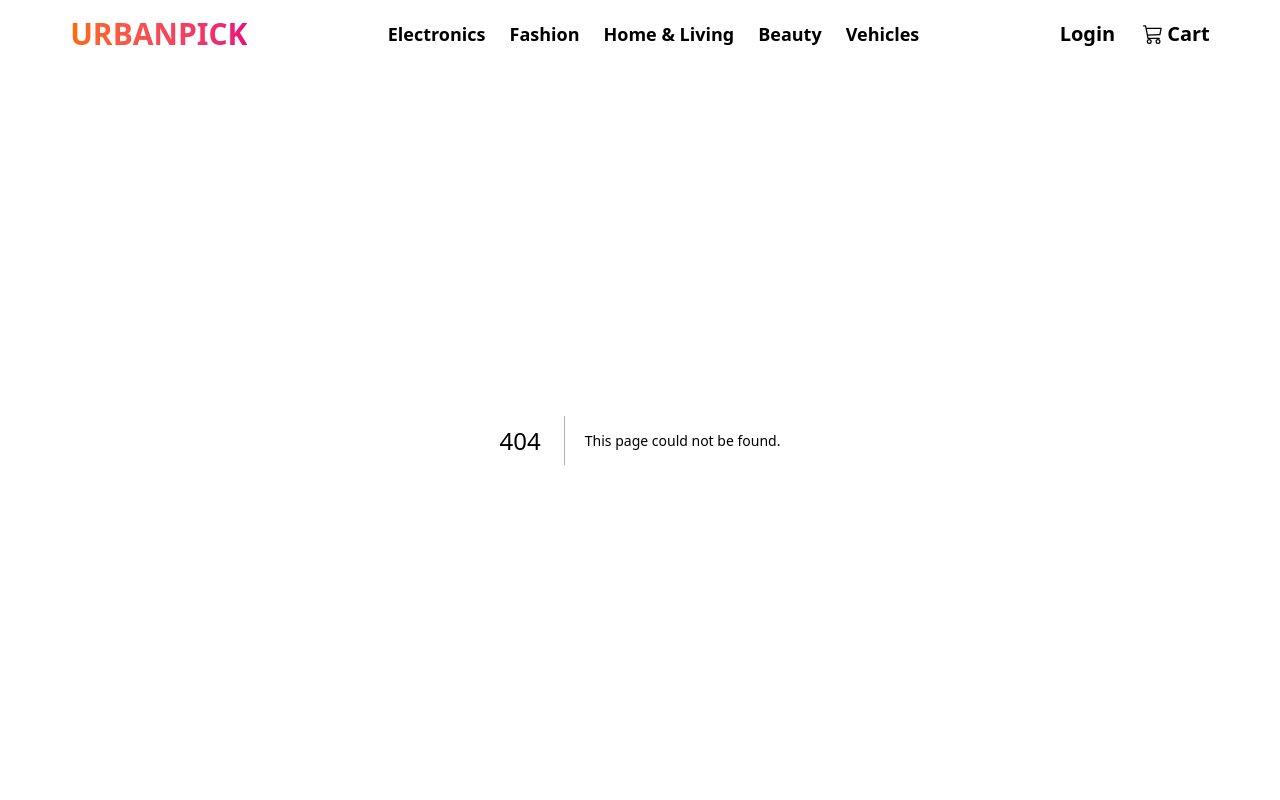
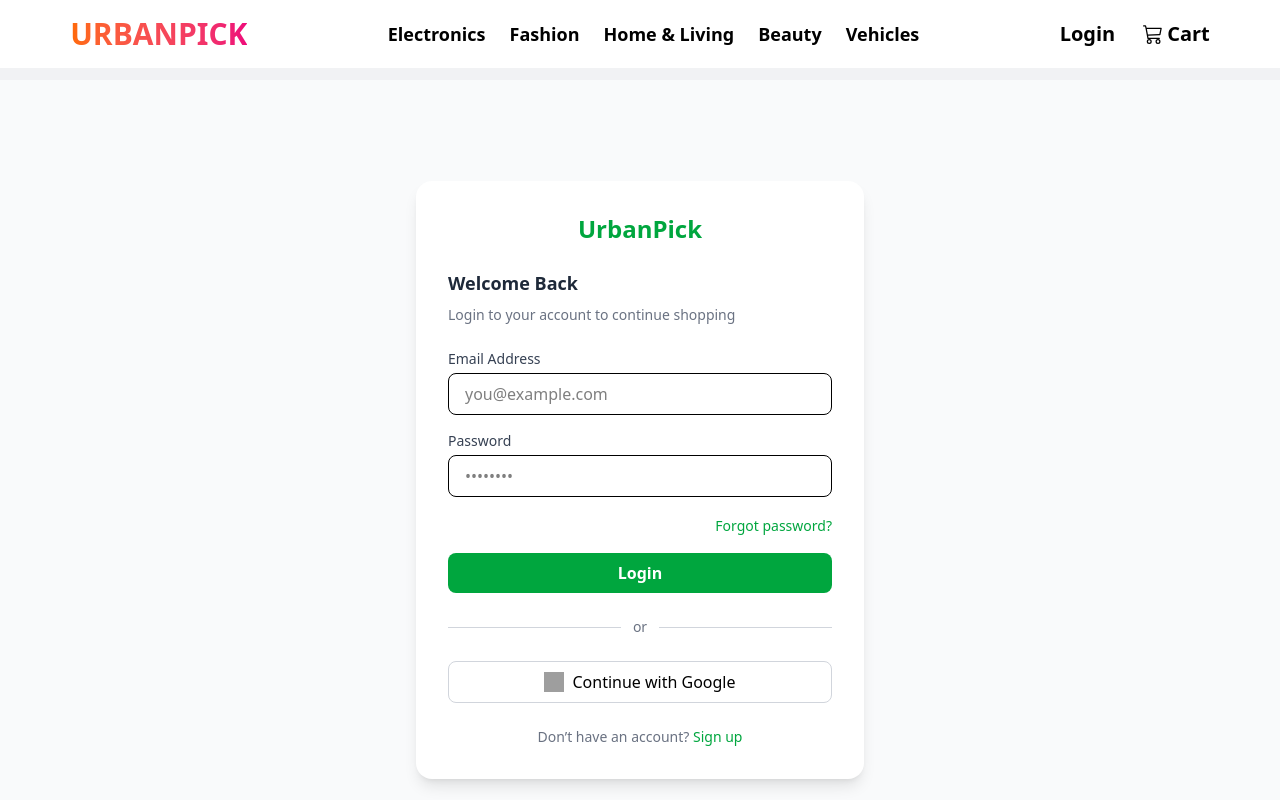
Before and after one commit to gauravavhale/UrbanPick_Frontend, a Next.js app: page /login in a window 1280 px wide. Before the commit this address had no page. Shown: the top 800 px of the page. Built offline with nearby package versions, Linux system fonts and the light colour scheme; grey boxes are pictures that could not be loaded.

Commit message:
Dynamic routes added

```diff
--- a/src/Component/Card/Card.js
+++ b/src/Component/Card/Card.js
@@ -3,7 +3,7 @@
 import Link from "next/link";
 
 export const ProductCard = ({ Products }) => {
-  return Products.map((product) => (
+  return Products?.map((product) => (
     <div
       key={product.id}
       className="bg-white border border-gray-200 rounded-xl shadow-sm hover:shadow-lg hover:-translate-y-1 transition-all duration-300 flex flex-col"
--- a/src/Component/Navbar/Navbar.js
+++ b/src/Component/Navbar/Navbar.js
@@ -104,7 +104,7 @@
 
         {/* Right side - Login and Cart */}
         <div className='flex flex-row text-xl font-bold gap-3'>
-          <Link className='hidden md:block' href={'/'}>Login</Link>
+          <Link className='hidden md:block' href={'/login'}>Login</Link>
           <div className='flex flex-row items-center ml-4'>
             <Link href={'/cart'} className="flex items-center">
               <BsCart3 className='mr-1' />
@@ -139,7 +139,7 @@
             {link.products.map((product, i) => (
               <Link
                 key={i}
-                href={`/product/${product.category}`}
+                href={`/product/${product}`}
                 className='px-4 py-2 text-gray-700 hover:bg-gradient-to-r hover:from-[#ff6a00] hover:to-[#ee0979] hover:text-white transition-colors duration-200'
                 onClick={() => setISOpen(false)}
               >
--- a/src/app/cart/page.js
+++ b/src/app/cart/page.js
@@ -3,13 +3,12 @@
 import { useSelector } from 'react-redux'
 
 const Cart = () => {
-
-  const cartProducts = useSelector((state)=>state.appReducer.cart) || [];
-  console.log(cartProducts,'inCart')
+  const cartProducts = useSelector((state) => state.appReducer.cart) || [];
   const totalAmount = cartProducts.reduce((total, item) => total + item.price, 0);
 
   return (
-    <div className="min-h-screen p-4 md:p-8 bg-gray-50">
+    <div className="min-h-screen p-4 md:p-8 bg-gray-50 flex justify-center">
+      <div className="w-full max-w-5xl">
         <h1 className="text-2xl font-bold mb-6">Your Cart</h1>
 
         {cartProducts.length === 0 ? (
@@ -20,7 +19,7 @@
               {cartProducts.map((product, index) => (
                 <div
                   key={index}
-                className="flex flex-col md:flex-row items-center justify-between bg-white shadow-md rounded-xl p-4 gap-4"
+                  className="flex flex-col md:flex-row items-center md:items-stretch justify-between bg-white shadow-md rounded-xl p-4 gap-6"
                 >
                   {/* Product Image */}
                   <img
@@ -30,14 +29,14 @@
                   />
 
                   {/* Product Details */}
-                <div className="flex-1 text-center md:text-left">
+                  <div className="flex-1 text-center md:text-left md:flex md:flex-col md:justify-center">
                     <h2 className="text-lg font-semibold">{product.title}</h2>
                     <p className="text-gray-500 text-sm">{product.brand}</p>
                     <p className="text-gray-700 font-medium mt-1">${product.price.toFixed(2)}</p>
                   </div>
 
                   {/* Quantity & Remove */}
-                <div className="flex flex-col items-center gap-2">
+                  <div className="flex flex-col items-center justify-center gap-2">
                     <span className="bg-gray-100 px-3 py-1 rounded-lg">
                       Qty: 1
                     </span>
@@ -59,6 +58,7 @@
           </>
         )}
       </div>
+    </div>
   );
 };
 
--- /dev/null
+++ b/src/app/login/page.js
@@ -0,0 +1,113 @@
+"use client"
+import React, { useState } from "react";
+
+const LoginForm = () => {
+  const [formData, setFormData] = useState({ email: "", password: "" });
+
+  const handleChange = (e) => {
+    setFormData({ ...formData, [e.target.name]: e.target.value });
+  };
+
+  const handleSubmit = (e) => {
+    e.preventDefault();
+    console.log("Login Data:", formData);
+    // Add your login logic here (API call)
+  };
+
+  return (
+    <div className="min-h-screen flex items-center justify-center bg-gray-50 p-4">
+      <div className="w-full max-w-md bg-white rounded-2xl shadow-lg p-6 md:p-8">
+        {/* Logo */}
+        <h1 className="text-2xl font-bold text-center text-green-600 mb-6">
+          UrbanPick
+        </h1>
+
+        {/* Title */}
+        <h2 className="text-lg font-semibold text-gray-800 mb-2">Welcome Back</h2>
+        <p className="text-sm text-gray-500 mb-6">
+          Login to your account to continue shopping
+        </p>
+
+        {/* Form */}
+        <form className="space-y-4" onSubmit={handleSubmit}>
+          {/* Email */}
+          <div>
+            <label className="block text-sm font-medium text-gray-700 mb-1">
+              Email Address
+            </label>
+            <input
+              type="email"
+              name="email"
+              value={formData.email}
+              onChange={handleChange}
+              required
+              placeholder="you@example.com"
+              className="w-full px-4 py-2 border rounded-lg focus:outline-none focus:ring-2 focus:ring-green-500"
+            />
+          </div>
+
+          {/* Password */}
+          <div>
+            <label className="block text-sm font-medium text-gray-700 mb-1">
+              Password
+            </label>
+            <input
+              type="password"
+              name="password"
+              value={formData.password}
+              onChange={handleChange}
+              required
+              placeholder="••••••••"
+              className="w-full px-4 py-2 border rounded-lg focus:outline-none focus:ring-2 focus:ring-green-500"
+            />
+          </div>
+
+          {/* Forgot password */}
+          <div className="text-right">
+            <a href="#" className="text-sm text-green-600 hover:underline">
+              Forgot password?
+            </a>
+          </div>
+
+          {/* Submit */}
+          <button
+            type="submit"
+            className="w-full bg-green-600 hover:bg-green-700 text-white py-2 rounded-lg font-semibold transition duration-200"
+          >
+            Login
+          </button>
+        </form>
+
+        {/* Divider */}
+        <div className="my-6 flex items-center">
+          <hr className="flex-1 border-gray-300" />
+          <span className="px-3 text-sm text-gray-500">or</span>
+          <hr className="flex-1 border-gray-300" />
+        </div>
+
+        {/* Google Login */}
+        <button
+          type="button"
+          className="w-full border border-gray-300 flex items-center justify-center gap-2 py-2 rounded-lg hover:bg-gray-50 transition"
+        >
+          <img
+            src="https://www.svgrepo.com/show/355037/google.svg"
+            alt="Google"
+            className="w-5 h-5"
+          />
+          Continue with Google
+        </button>
+
+        {/* Sign up link */}
+        <p className="text-sm text-gray-500 text-center mt-6">
+          Don’t have an account?{" "}
+          <a href="/signin" className="text-green-600 font-medium hover:underline">
+            Sign up
+          </a>
+        </p>
+      </div>
+    </div>
+  );
+};
+
+export default LoginForm;
--- a/src/app/page.js
+++ b/src/app/page.js
@@ -2,6 +2,7 @@
 import React, { useEffect , useState } from 'react'
 import axios from 'axios'
 import { ProductCard } from '@/Component/Card/Card'
+const apiUrl = process.env.NEXT_PUBLIC_API_URL;
 
 const App = () => {
   const [products, setProducts] = useState([]);
@@ -11,8 +12,25 @@
   },[])
 
   const getData=async()=>{
-    const response = await axios.get('https://dummyjson.com/products')
-    setProducts(response.data.products)
+    try{
+      const response = await axios.get(`${apiUrl}/get-products/products`)
+      setProducts(response.data)
+    } catch (error) {
+        if (error.response) {
+            // Backend responded with an error status code
+            console.error("Server Error:", error.response.status, error.response.data);
+            alert(error.response.data.error || "Something went wrong on the server.");
+        } else if (error.request) {
+            // Request made but no response
+            console.error("No response from server:", error.request);
+            alert("Cannot reach server. Please try again later.");
+        } else {
+            // Error before request was made
+            console.error("Error setting up request:", error.message);
+            alert("Unexpected error. Please try again.");
+        }
+        setProducts([]); // clear products if error
+    }
   }
 
   return (
--- a/src/app/product/[category]/page.js
+++ b/src/app/product/[category]/page.js
@@ -3,20 +3,30 @@
 import React, { useEffect, useState } from 'react'
 import { ProductCard } from '@/Component/Card/Card'
 import axios from 'axios'
+const apiUrl = process.env.NEXT_PUBLIC_API_URL;
 
 const Product = () => {
-  const [products, setProducts] = useState([]) // array because API returns products list
+  const [products, setProducts] = useState([])
   const { category } = useParams()
 
   useEffect(() => {
     const getProducts = async () => {
       try {
-        const response = await axios.get(`https://dummyjson.com/products/category/${category}`)
-        setProducts(response.data.products) // use .products because API wraps it
-        console.log(response.data.products) // log updated data
-      } catch (error) {
-        console.error("Error fetching products:", error)
-      }
+        const response = await axios.get(`${apiUrl}/get-products/products-by-category/${category}`)
+        setProducts(response.data)
+      } catch (err) {
+            if (err.response) {
+                // Backend responded with a status code not in 200-299
+                setError(err.response.data.error || 'Failed to fetch products');
+            } else if (err.request) {
+                // Request made but no response received
+                setError('No response from server. Please try again later.');
+            } else {
+                // Something else happened
+                setError('Unexpected error occurred');
+            }
+            setProducts([]);
+        }
     }
 
     if (category) {
--- /dev/null
+++ b/src/app/signin/page.js
@@ -0,0 +1,126 @@
+"use client"
+import React, { useState } from "react";
+
+const SignUpForm = () => {
+  const [formData, setFormData] = useState({
+    fullName: "",
+    email: "",
+    password: "",
+  });
+
+  const handleChange = (e) => {
+    setFormData({ ...formData, [e.target.name]: e.target.value });
+  };
+
+  const handleSubmit = (e) => {
+    e.preventDefault();
+    console.log("Sign Up Data:", formData);
+    // Add your signup logic here (API call)
+  };
+
+  return (
+    <div className="min-h-screen flex items-center justify-center bg-gray-50 p-4">
+      <div className="w-full max-w-md bg-white rounded-2xl shadow-lg p-6 md:p-8">
+        {/* Logo */}
+        <h1 className="text-2xl font-bold text-center text-green-600 mb-6">
+          UrbanPick
+        </h1>
+
+        {/* Title */}
+        <h2 className="text-lg font-semibold text-gray-800 mb-2">Create Account</h2>
+        <p className="text-sm text-gray-500 mb-6">
+          Join UrbanPick and start shopping today!
+        </p>
+
+        {/* Form */}
+        <form className="space-y-4" onSubmit={handleSubmit}>
+          {/* Full Name */}
+          <div>
+            <label className="block text-sm font-medium text-gray-700 mb-1">
+              Full Name
+            </label>
+            <input
+              type="text"
+              name="fullName"
+              value={formData.fullName}
+              onChange={handleChange}
+              required
+              placeholder="John Doe"
+              className="w-full px-4 py-2 border rounded-lg focus:outline-none focus:ring-2 focus:ring-green-500"
+            />
+          </div>
+
+          {/* Email */}
+          <div>
+            <label className="block text-sm font-medium text-gray-700 mb-1">
+              Email Address
+            </label>
+            <input
+              type="email"
+              name="email"
+              value={formData.email}
+              onChange={handleChange}
+              required
+              placeholder="you@example.com"
+              className="w-full px-4 py-2 border rounded-lg focus:outline-none focus:ring-2 focus:ring-green-500"
+            />
+          </div>
+
+          {/* Password */}
+          <div>
+            <label className="block text-sm font-medium text-gray-700 mb-1">
+              Password
+            </label>
+            <input
+              type="password"
+              name="password"
+              value={formData.password}
+              onChange={handleChange}
+              required
+              placeholder="••••••••"
+              className="w-full px-4 py-2 border rounded-lg focus:outline-none focus:ring-2 focus:ring-green-500"
+            />
+          </div>
+
+          {/* Submit */}
+          <button
+            type="submit"
+            className="w-full bg-green-600 hover:bg-green-700 text-white py-2 rounded-lg font-semibold transition duration-200"
+          >
+            Sign Up
+          </button>
+        </form>
+
+        {/* Divider */}
+        <div className="my-6 flex items-center">
+          <hr className="flex-1 border-gray-300" />
+          <span className="px-3 text-sm text-gray-500">or</span>
+          <hr className="flex-1 border-gray-300" />
+        </div>
+
+        {/* Google Signup */}
+        <button
+          type="button"
+          className="w-full border border-gray-300 flex items-center justify-center gap-2 py-2 rounded-lg hover:bg-gray-50 transition"
+        >
+          <img
+            src="https://www.svgrepo.com/show/355037/google.svg"
+            alt="Google"
+            className="w-5 h-5"
+          />
+          Sign up with Google
+        </button>
+
+        {/* Login link */}
+        <p className="text-sm text-gray-500 text-center mt-6">
+          Already have an account?{" "}
+          <a href="#" className="text-green-600 font-medium hover:underline">
+            Log in
+          </a>
+        </p>
+      </div>
+    </div>
+  );
+};
+
+export default SignUpForm;
```
Lines whose indentation alone changed are shown as unchanged.
